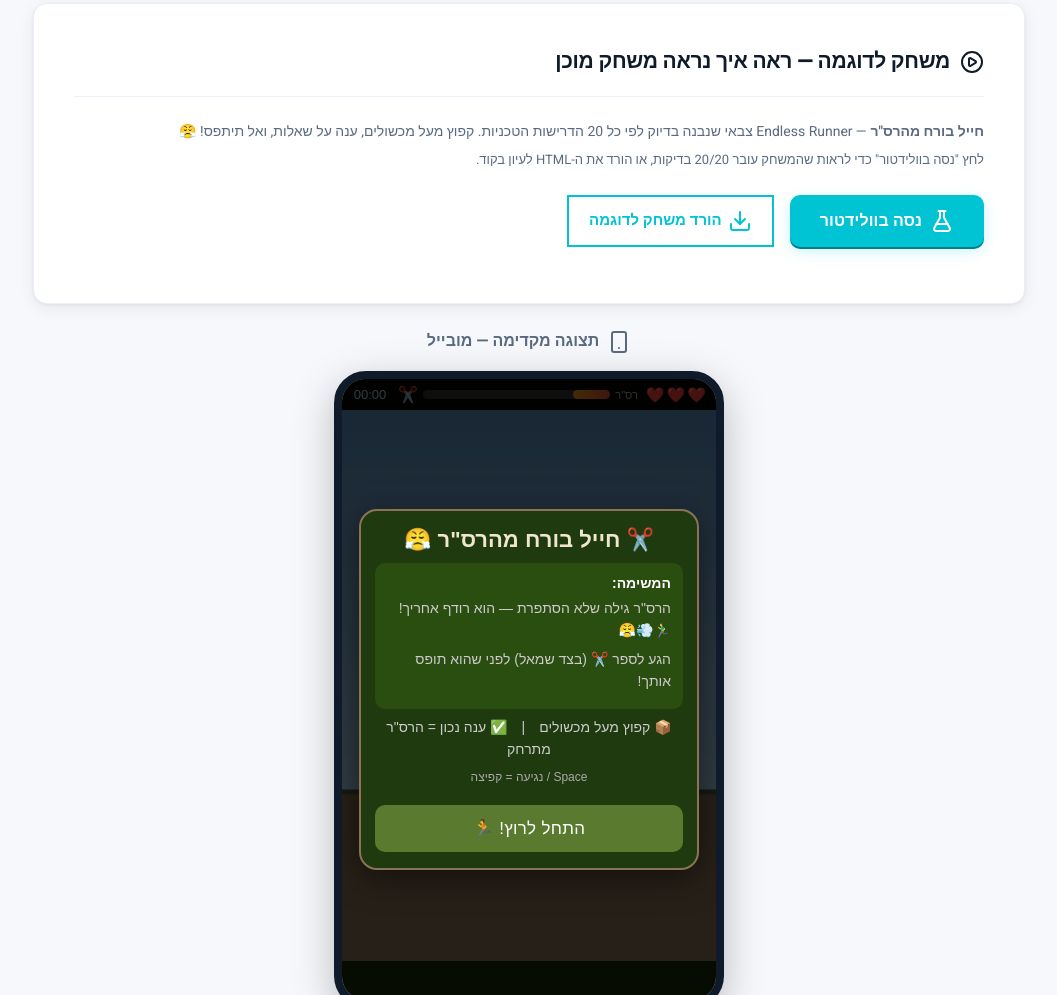
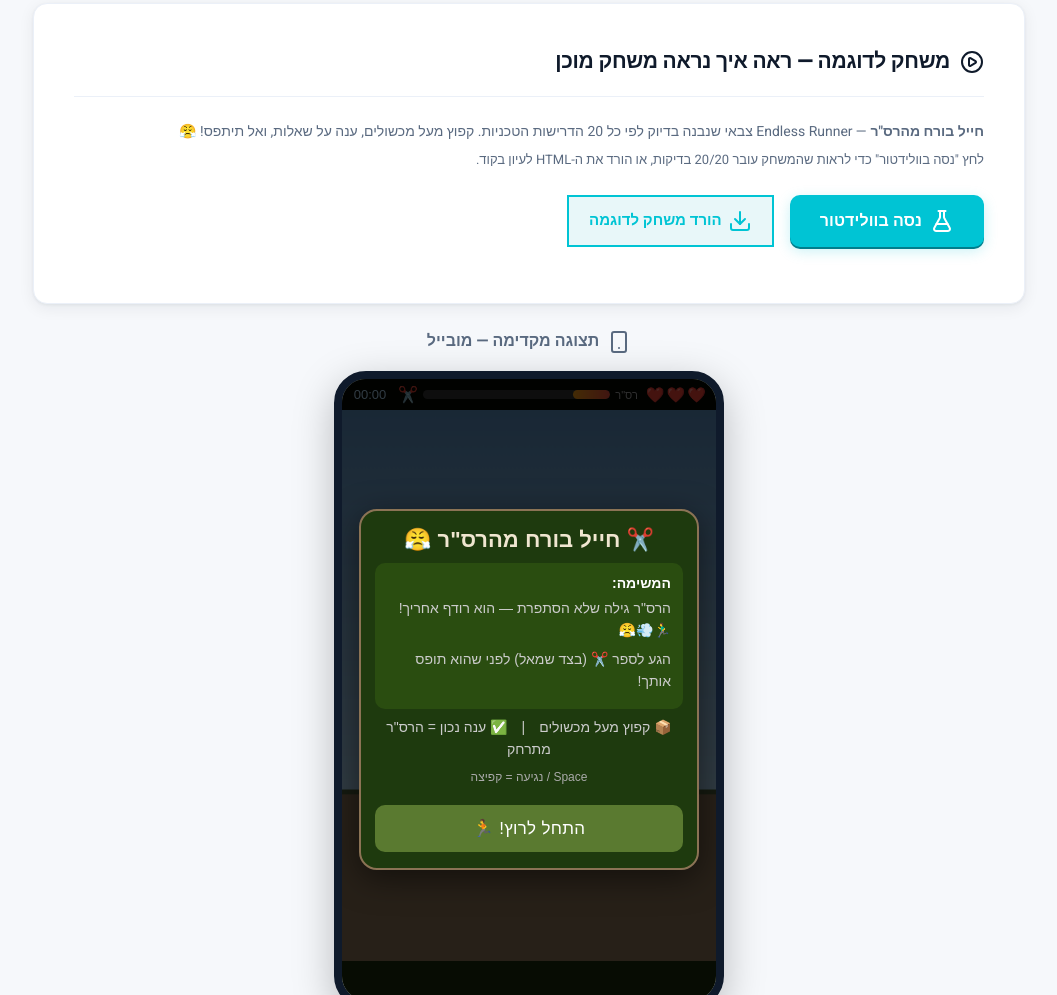
Before and after one commit to Ruthys1000/gamesforcampus, a plain HTML site: page index.html in a window 1280 px wide. Shown: the part 2860-3855 px from the top of the page, without its empty margins (111-1168 px from the left). Drawn offline with nearby package versions, Linux system fonts and the light colour scheme.

Commit message:
fix: secondary button — light teal background so it's visually distinct (#22)
Changed btn-secondary background from #fff (invisible on white card)
to #e8f7f9 (light teal), making it clearly different from the solid
teal primary button while keeping the rounded outline style.

https://claude.ai/code/session_011WVtEqhpaHyNNVRFpsDEMp

Co-authored-by: Claude <noreply@anthropic.com>

```diff
--- a/index.html
+++ b/index.html
@@ -1433,7 +1433,7 @@
       display: inline-flex;
       align-items: center;
       gap: 6px;
-      background: #fff;
+      background: #e8f7f9;
       color: var(--color-teal-light);
       border: 2px solid var(--color-teal-light);
       border-radius: var(--radius-md);
```
